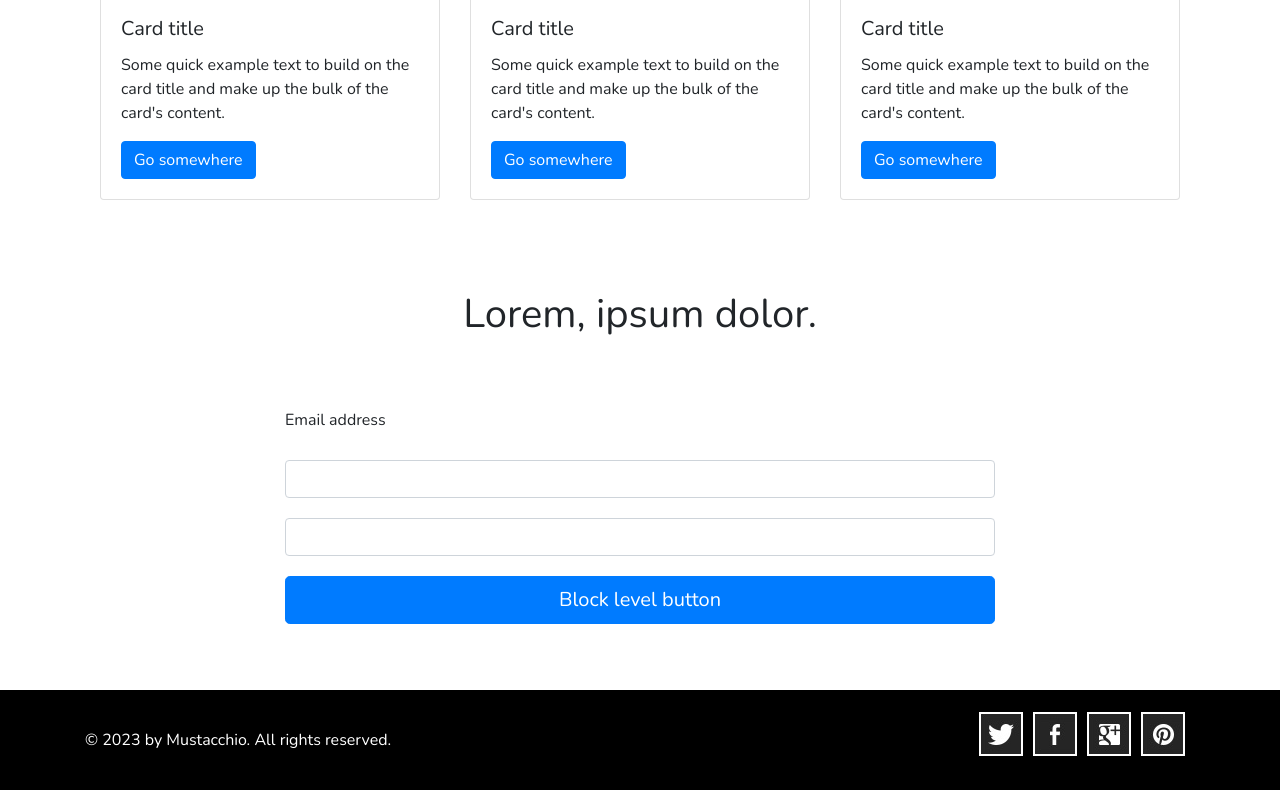
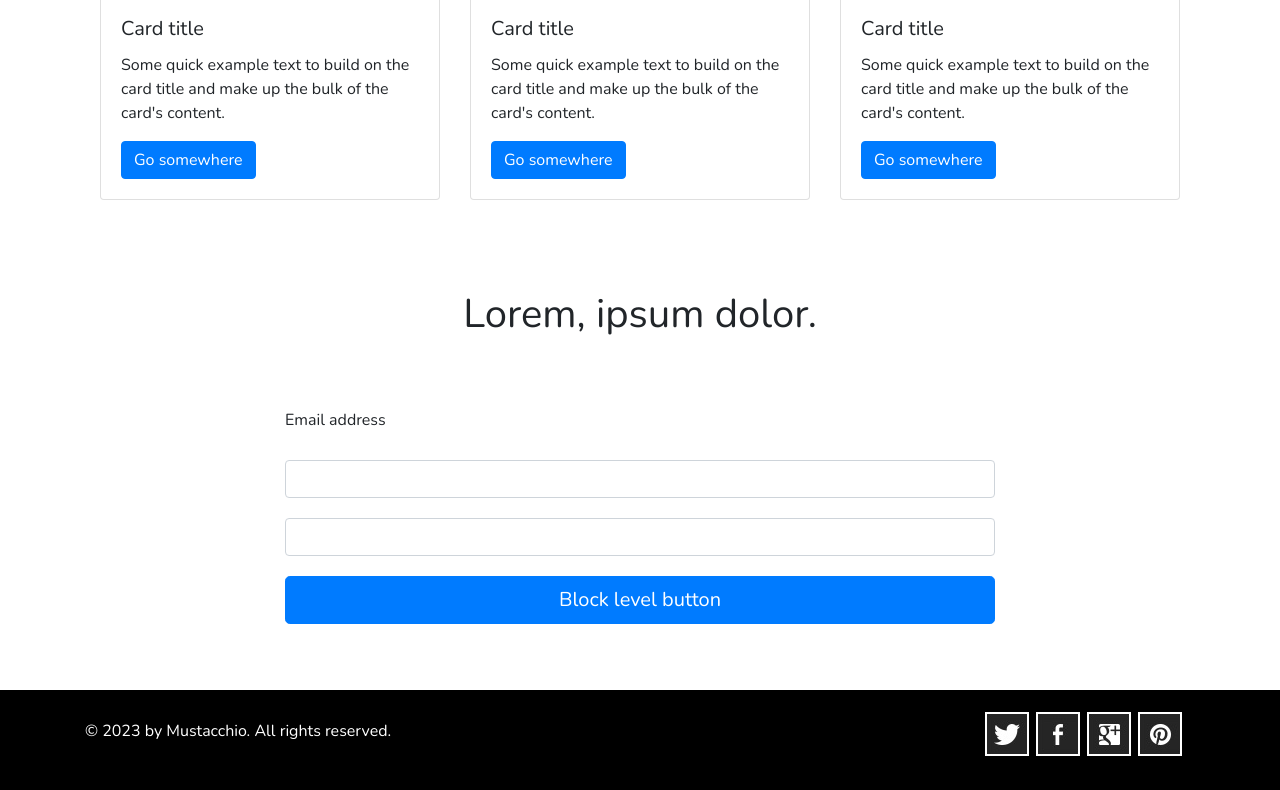
Before and after one commit to Lin-Enting/Lin-Enting.github.io, a plain HTML site: page index.html in a window 1280 px wide. Shown: the part 2736-3526 px from the top of the page. Drawn offline with nearby package versions, Linux system fonts and the light colour scheme.

Commit message:
Bootstrap練習4

```diff
--- a/css/style.css
+++ b/css/style.css
@@ -1,8 +1,11 @@
 *{
     font-family: 'Nunito', sans-serif;
+    margin: 0;
+    padding: 0;
 }
 html {
     scroll-behavior: smooth;
+
   }
 .bg-light{
     background: #ffffff!important;
@@ -71,24 +74,26 @@ footer{
     color: #fff;
     width: 100%;
     height: 100px;
-    line-height: 100px;
 }
 footer .container{
     display: flex;
     justify-content: space-between;
-    height: 100px;
+    align-items: center;
 }
 footer ul{
     color: #fff;
     display: flex;
     list-style: none;
+    padding: 0 10px;
 }
 footer ul li a{
     display: block;
     width: 44px;
     height: 44px;
     margin-top: 22px;
-    margin-right: 10px;
+    margin-right: 3.5px;
+    margin-left: 3.5px;
+    text-align: center;
     background-image: url("../images/icons.jpg");
 }
 #facebook{
@@ -120,4 +125,9 @@ footer ul li a{
     .categort .row .col-md-8{
         display: none;
     }
+    footer .container{
+        flex-wrap: wrap;
+        justify-content: center;
+        text-align: center;
+    }
 }
--- a/index.html
+++ b/index.html
@@ -96,7 +96,7 @@
           <hr>
           <div class="row">
             <div class="col-md-4">
-              <img src="https://picsum.photos/200/200?random=100" alt="" class="w-100">
+              <img src="https://picsum.photos/200/200?random=1200" alt="" class="w-100">
             </div>
             <div class="col-md-8">
               <h2>Lorem, ipsum.</h2>
@@ -110,7 +110,7 @@
                 <p>Lorem ipsum dolor sit, amet consectetur adipisicing elit. Rem aspernatur beatae ducimus magnam aliquam! Eaque officia id in ab enim. Perferendis, natus perspiciatis accusantium quae explicabo adipisci possimus eligendi quis.</p>
               </div>
               <div class="col-md-4">
-                <img src="https://picsum.photos/200/200?random=100" alt="" class="w-100">
+                <img src="https://picsum.photos/200/200?random=10" alt="" class="w-100">
               </div>
             </div>
         </div>
@@ -183,12 +183,14 @@
 
   <footer>
     <div class="container">
-        © 2023 by Mustacchio. All rights reserved.
+      <div class="txt">
+      © 2023 by Mustacchio. All rights reserved.
+      </div>
       <ul>
-        <li><a href="#" id="twitter"></a></li>
-        <li><a href="#" id="facebook"></a></li>
-        <li><a href="#" id="googleplus"></a></li>
-        <li><a href="#" id="pinterest"></a></li>
+        <li><a id="twitter"></a></li>
+        <li><a id="facebook"></a></li>
+        <li><a id="googleplus"></a></li>
+        <li><a id="pinterest"></a></li>
     </ul>
   </div>
   </footer>
```
